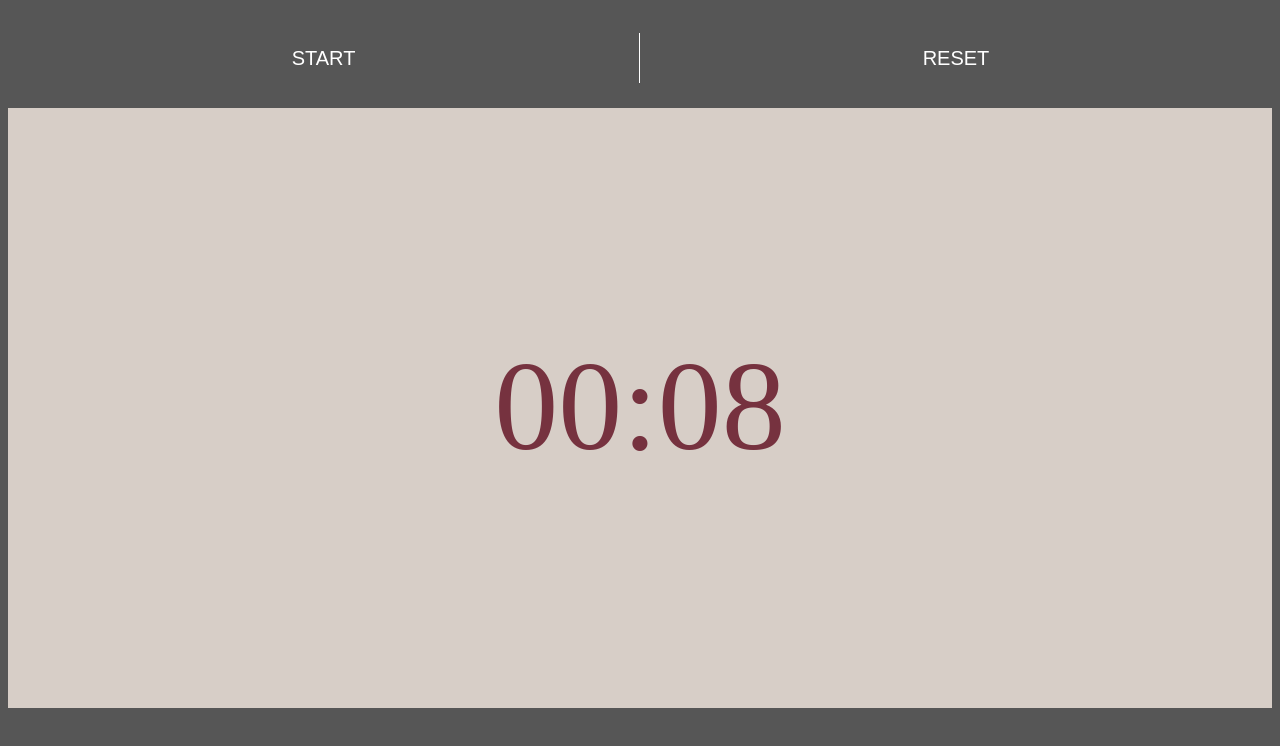
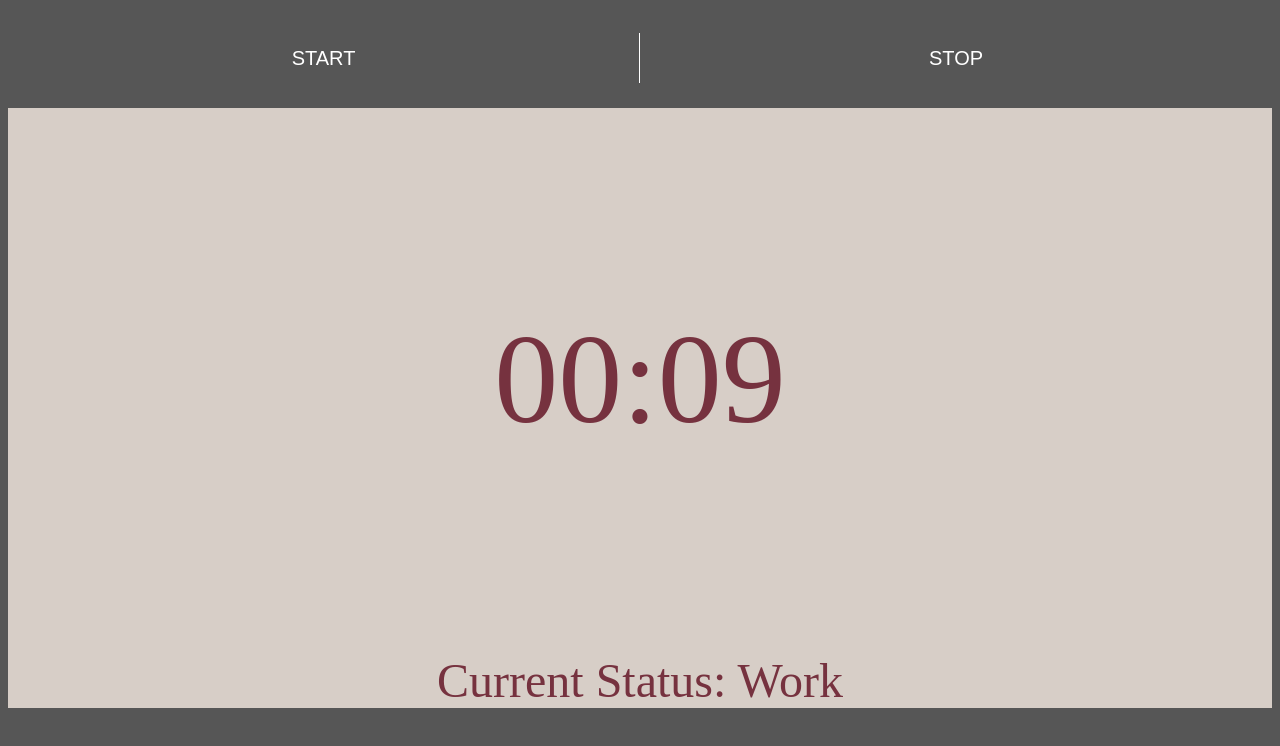
Before and after one commit to StevieChat/pomodoro, a plain HTML site: page index.html in a window 1280 px wide. Both pictures are taken after a click on the button "START". Drawn offline with Linux system fonts and the light colour scheme.

Commit message:
Finished Timer. Added section to display current status

```diff
--- a/index.html
+++ b/index.html
@@ -8,10 +8,11 @@
   <body>
     <div class="header container">
         <button class="btn" id="startBtn">START</button>
-        <button class="btn" id="resetBtn">RESET</button>
+        <button class="btn" id="stopBtn">STOP</button>
     </div>
     <div class="mainDiv container">
-        <div id="time">25:00</div>
+        <div class="infoPanel" id="time">25:00</div>
+        <div class s="infoPanel" id="status"></div>
     </div>
 
     <script src="pomodoro.js"></script>
--- a/pomodoro.css
+++ b/pomodoro.css
@@ -17,17 +17,24 @@ body, html{
 
 .mainDiv{
     background-color: #D7CEC7;
+    flex-direction: column;
     height: 600px;
     color: #76323F;
     justify-content: center;
     align-items: center;
 }
 
+.infoPanel{
+    margin: auto;
+}
+
 #time{
     height: 150px;
-    max-width: 75%;
-    margin: auto;
     font-size: 800%;
+}
+
+#status{
+    font-size: 300%;
 }
 
 .btn{
@@ -50,3 +57,7 @@ body, html{
 #startBtn{
     border-right: 1px solid white;
 }
+
+#pauseBtn{
+    border-right: 1px solid white;
+}
--- a/pomodoro.js
+++ b/pomodoro.js
@@ -1,47 +1,75 @@
-var statusFlag = "work"
+const workDuration = 10;
+const breakDuration = 5;
+const longBreakDuration = 7;
 
-var startBtn = document.querySelector("#startBtn");
-startBtn.addEventListener('click', start, false);
+var counter = 0;
+var timer = workDuration;
+var mins, seconds;
+var countdown;
+var timerStopped = true;
+var currentStatus = "work";
 
-function startTimer(duration, display) {
-    var start = Date.now(),
-        diff,
-        minutes,
-        seconds;
+const display = document.querySelector('#time');
+const status = document.querySelector('#status');
 
-    function timer() {
-        console.log(Date.now());
-        console.log(start);
-        diff = duration - (((Date.now() - start) / 1000) | 0);
+const startBtn = document.querySelector("#startBtn");
+startBtn.addEventListener('click', startTimer, false);
 
-        minutes = (diff / 60) | 0;
-        seconds = (diff % 60) | 0;
+const stopBtn = document.querySelector("#stopBtn");
+stopBtn.addEventListener('click', stopTimer, false);
 
-        minutes = minutes < 10 ? "0" + minutes : minutes;
-        seconds = seconds < 10 ? "0" + seconds : seconds;
+function startTimer(){
 
-        display.textContent = minutes + ":" + seconds;
+    if(timerStopped){
 
-        if(diff <= 0) {
-            start = Date.now() + 1000;
+       displayCurrentStatus(currentStatus);
 
-            if(statusFlag == "work"){
-                statusFlag = "rest";
-                startTimer(5, display);
-            }else{
-                statusFlag = "work";
-                startTimer(10, display);
+       timerStopped = false;
+       countdown = setInterval(function(){
+
+            mins = parseInt(timer/60);
+            seconds = parseInt(timer%60);
+
+            mins = mins < 10 ? "0" + mins : mins;
+            seconds = seconds < 10 ? "0" + seconds : seconds;
+
+            display.textContent = mins + ":" + seconds;
+            timer--;
+
+            if(timer < 0){
+                counter++;
+                if(counter % 2 == 0){
+                    timer = workDuration;
+                }
+                else{
+                    timer = (counter + 1) % 8 == 0 ? longBreakDuration : breakDuration;
+                    currentStatus = "break";
+                }
             }
-        }
 
-    };
+       }, 1000);
 
-    timer();
-    setInterval(timer, 1000);
+    }
+    return;
 }
 
-function start () {
-    var initialTime = 10,
-        display = document.querySelector('#time');
-    startTimer(initialTime, display);
-};
+function stopTimer(){
+    timerStopped = true;
+    clearInterval(countdown);
+    counter = 0;
+    timer = workDuration;
+    timerStopped = true;
+    display.textContent = "00:00";
+}
+
+function displayCurrentStatus(currentStatus){
+    switch(currentStatus){
+        case 'work':
+            status.textContent = "Current Status: Work";
+            break;
+
+        case 'break':
+            status.textContent = "Current Status: Break";
+            break;
+    }
+}
```
